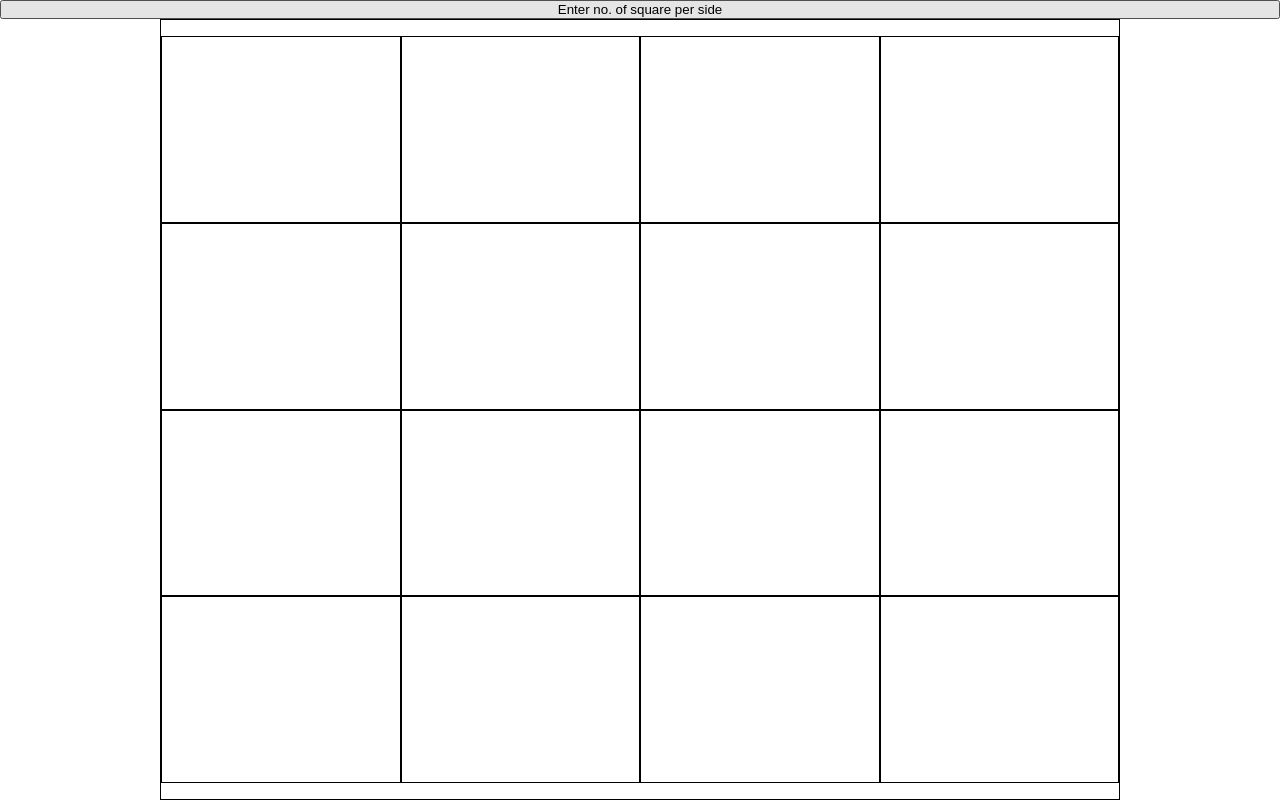
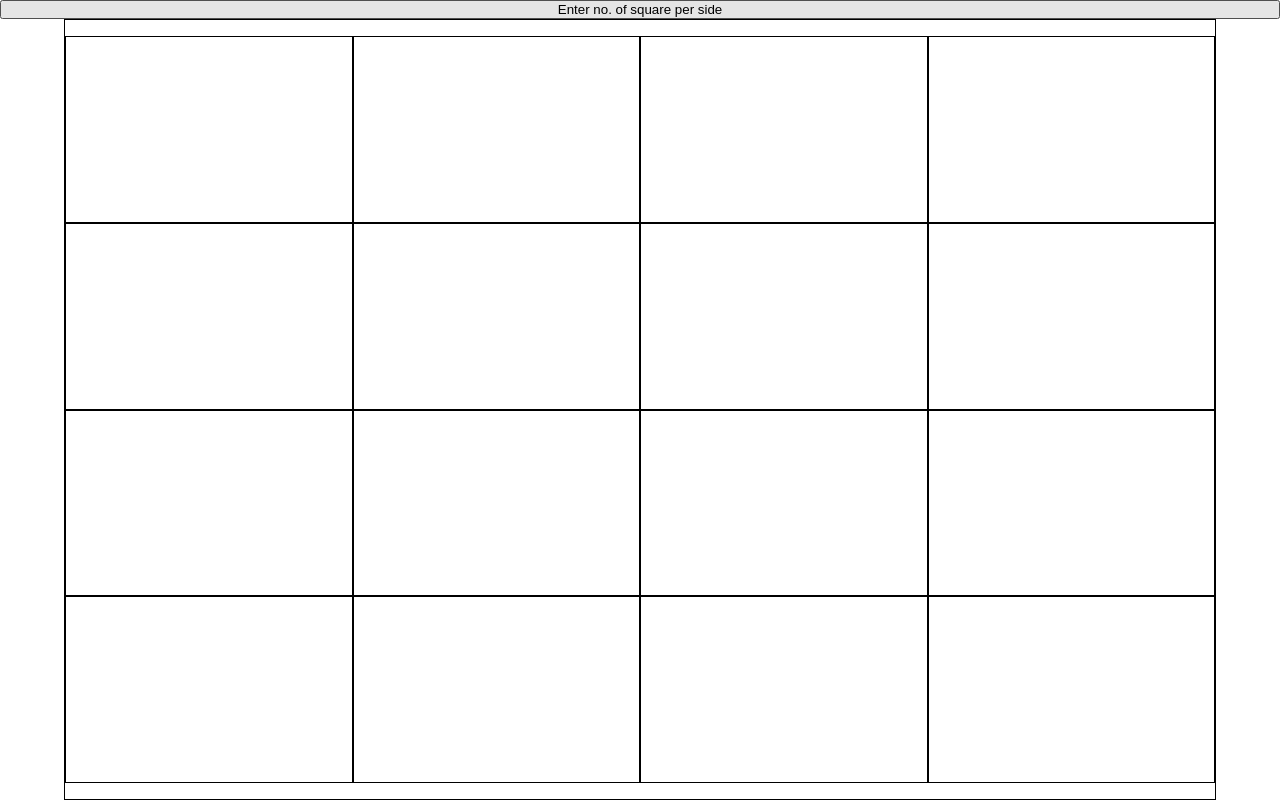
Before and after one commit to rajatuniques/etch-a-sketch, a plain HTML site: page index.html in a window 1280 px wide. Drawn offline with Linux system fonts and the light colour scheme.

Commit message:
Make container's dimension dynamic w.r.t. vw

```diff
--- a/style.css
+++ b/style.css
@@ -18,8 +18,8 @@ html, body {
 .container {
     display: flex;
     flex-flow: row wrap;
-    width: 960px;
-    height: 960px;
+    width: 90vw;
+    height: 90vw;
     justify-content: center;
     align-items: center;
     align-self: center;
```
